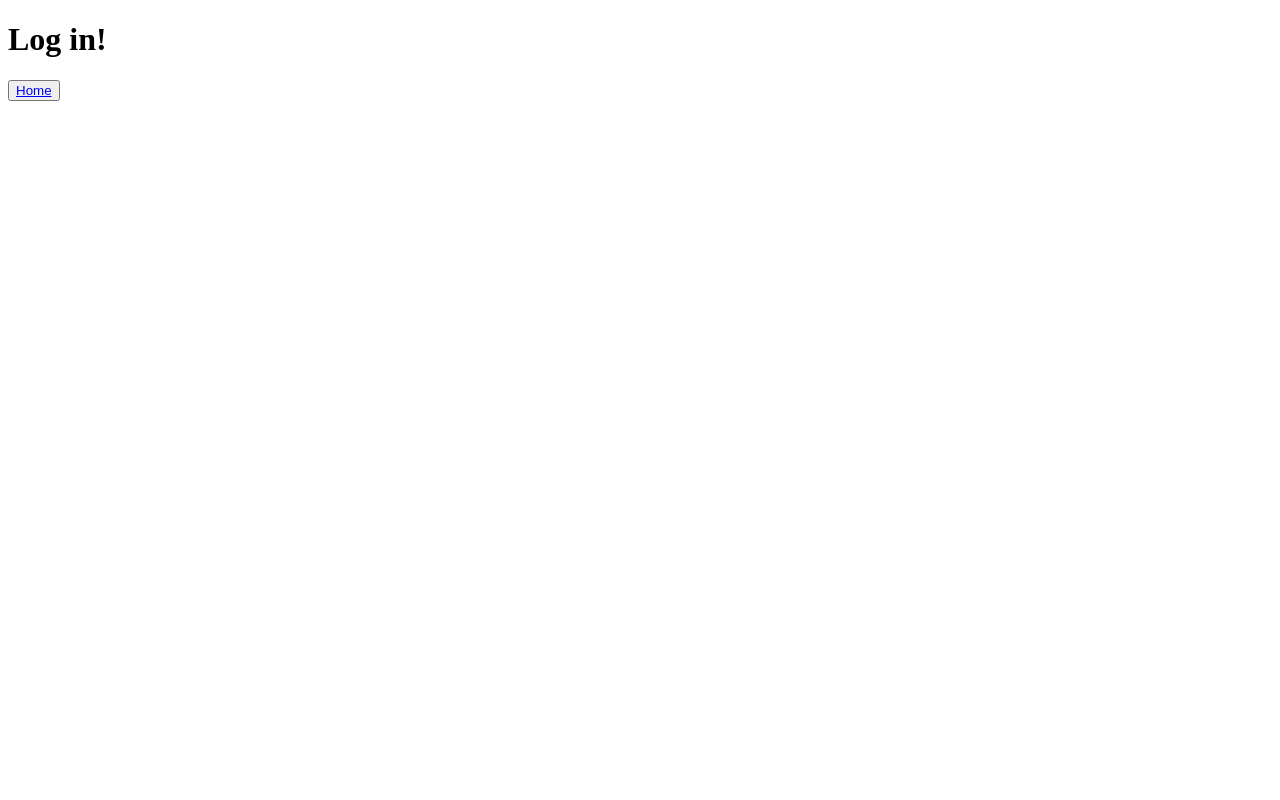
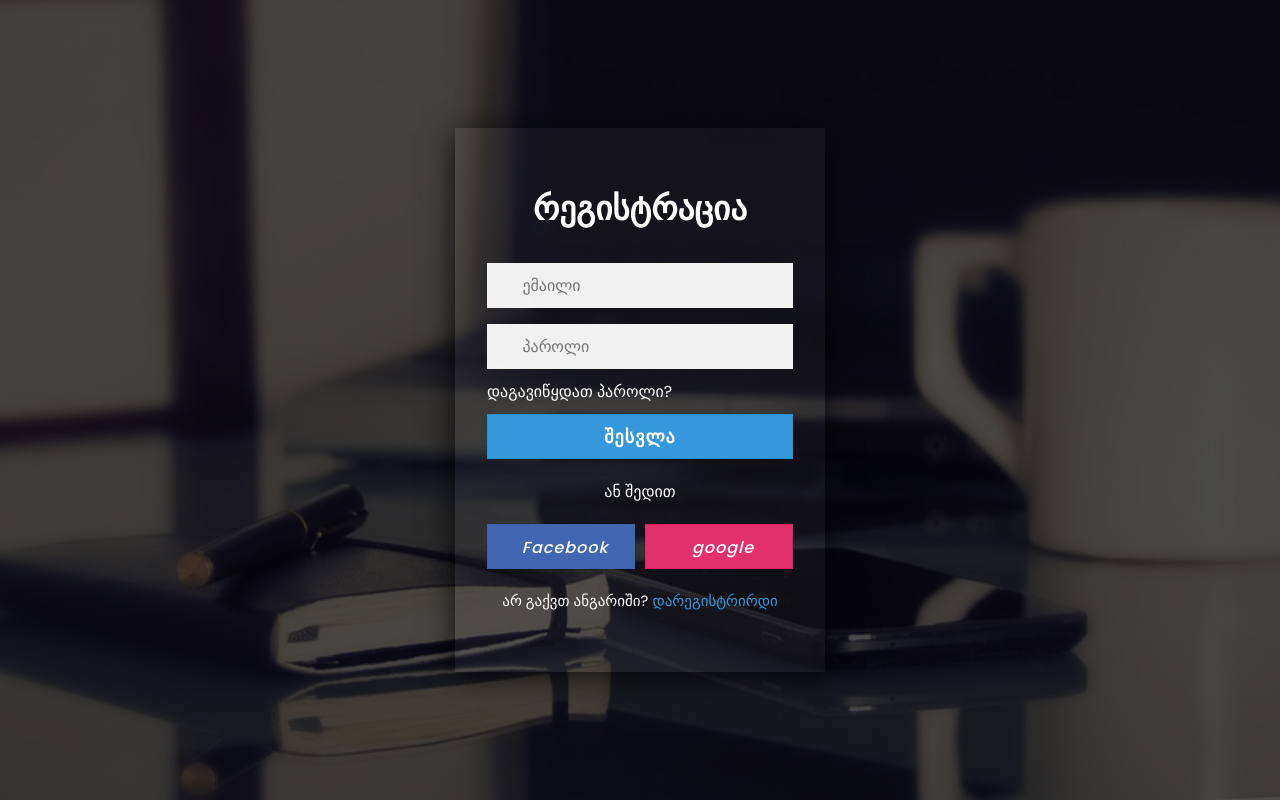
Before and after one commit to Shalva2001/Medical-Core, a plain HTML site: page pages/Login.html in a window 1280 px wide. Drawn offline with Linux system fonts and the light colour scheme.

Commit message:
add login0

```diff
--- /dev/null
+++ b/css/mobile.css
@@ -0,0 +1,158 @@
+@import url('https://fonts.googleapis.com/css?family=Montserrat:400,500,600,700|Poppins:400,500&display=swap');
+*{
+  margin: 0;
+  padding: 0;
+  box-sizing: border-box;
+  user-select: none;
+}
+.bg-img{
+  background: url('../picture/bg.jpg');
+  height: 100vh;
+  background-size: cover;
+  background-position: center;
+}
+.bg-img:after{
+  position: absolute;
+  content: '';
+  top: 0;
+  left: 0;
+  height: 100%;
+  width: 100%;
+  background: rgba(0,0,0,0.7);
+}
+.content{
+  position: absolute;
+  top: 50%;
+  left: 50%;
+  z-index: 999;
+  text-align: center;
+  padding: 60px 32px;
+  width: 370px;
+  transform: translate(-50%,-50%);
+  background: rgba(255,255,255,0.04);
+  box-shadow: -1px 4px 28px 0px rgba(0,0,0,0.75);
+}
+.content header{
+  color: white;
+  font-size: 33px;
+  font-weight: 600;
+  margin: 0 0 35px 0;
+  font-family: 'Montserrat',sans-serif;
+}
+.field{
+  position: relative;
+  height: 45px;
+  width: 100%;
+  display: flex;
+  background: rgba(255,255,255,0.94);
+}
+.field span{
+  color: #222;
+  width: 40px;
+  line-height: 45px;
+}
+.field input{
+  height: 100%;
+  width: 100%;
+  background: transparent;
+  border: none;
+  outline: none;
+  color: #222;
+  font-size: 16px;
+  font-family: 'Poppins',sans-serif;
+}
+.space{
+  margin-top: 16px;
+}
+.show{
+  position: absolute;
+  right: 13px;
+  font-size: 13px;
+  font-weight: 700;
+  color: #222;
+  display: none;
+  cursor: pointer;
+  font-family: 'Montserrat',sans-serif;
+}
+.pass-key:valid ~ .show{
+  display: block;
+}
+.pass{
+  text-align: left;
+  margin: 10px 0;
+}
+.pass a{
+  color: white;
+  text-decoration: none;
+  font-family: 'Poppins',sans-serif;
+}
+.pass:hover a{
+  text-decoration: underline;
+}
+.field input[type="submit"]{
+  background: #3498db;
+  border: 1px solid #2691d9;
+  color: white;
+  font-size: 18px;
+  letter-spacing: 1px;
+  font-weight: 600;
+  cursor: pointer;
+  font-family: 'Montserrat',sans-serif;
+}
+.field input[type="submit"]:hover{
+  background: #2691d9;
+}
+.login{
+  color: white;
+  margin: 20px 0;
+  font-family: 'Poppins',sans-serif;
+}
+.links{
+  display: flex;
+  cursor: pointer;
+  color: white;
+  margin: 0 0 20px 0;
+}
+.facebook,.google{
+  width: 100%;
+  height: 45px;
+  line-height: 45px;
+  margin-left: 10px;
+}
+.facebook{
+  margin-left: 0;
+  background: #4267B2;
+  border: 1px solid #3e61a8;
+}
+.google{
+  background: #E1306C;
+  border: 1px solid #df2060;
+}
+.facebook:hover{
+  background: #3e61a8;
+}
+.google:hover{
+  background: #df2060;
+}
+.links i{
+  font-size: 17px;
+}
+i span{
+  margin-left: 8px;
+  font-weight: 500;
+  letter-spacing: 1px;
+  font-size: 16px;
+  font-family: 'Poppins',sans-serif;
+}
+.signup{
+  font-size: 15px;
+  color: white;
+  font-family: 'Poppins',sans-serif;
+}
+.signup a{
+  color: #3498db;
+  text-decoration: none;
+}
+.signup a:hover{
+  text-decoration: underline;
+}
--- a/pages/Login.html
+++ b/pages/Login.html
@@ -4,10 +4,61 @@
 		<meta charset="UTF-8" />
 		<meta http-equiv="X-UA-Compatible" content="IE=edge" />
 		<meta name="viewport" content="width=device-width, initial-scale=1.0" />
-		<title>Login</title>
-	</head>
-	<body>
-		<h1>Log in!</h1>
-		<button><a href="/">Home</a></button>
-	</body>
+	  <link rel="stylesheet" type="text/css" href="../css/mobile.css">
+		<title>შესვლა</title>
+  </head>
+  <body>
+    <div class="bg-img">
+      <div class="content">
+        <header>რეგისტრაცია</header>
+        <form action="#">
+          <div class="field">
+            <span class="fa fa-user"></span>
+            <input type="text" required placeholder="ემაილი">
+          </div>
+          <div class="field space">
+            <span class="fa fa-lock"></span>
+            <input type="password" class="pass-key" required placeholder="პაროლი">
+            <span class="show">ნახვა</span>
+          </div>
+          <div class="pass">
+            <a href="#">დაგავიწყდათ პაროლი?</a>
+          </div>
+          <div class="field">
+            <input type="submit" value="შესვლა">
+          </div>
+        </form>
+        <div class="login">ან შედით</div>
+        <div class="links">
+          <div class="facebook">
+            <i class="fab fa-facebook-f"><span>Facebook</span></i>
+          </div>
+          <div class="google">
+            <i class="fab fa-google"><span>google</span></i>
+          </div>
+        </div>
+        <div class="signup">არ გაქვთ ანგარიში?
+          <a href="#">დარეგისტრირდი</a>
+        </div>
+      </div>
+    </div>
+
+    <script>
+      const pass_field = document.querySelector('.pass-key');
+      const showBtn = document.querySelector('.show');
+      showBtn.addEventListener('click', function(){
+       if(pass_field.type === "password"){
+         pass_field.type = "text";
+         showBtn.textContent = "დამალვა";
+         showBtn.style.color = "#3498db";
+       }else{
+         pass_field.type = "password";
+         showBtn.textContent = "ნახვა";
+         showBtn.style.color = "#222";
+       }
+      });
+    </script>
+
+
+  </body>
 </html>
```
Also changed, not shown: css/style.css (+4 -19 lines), index.html (+3 -6 lines), picture/bg.jpg (added).
